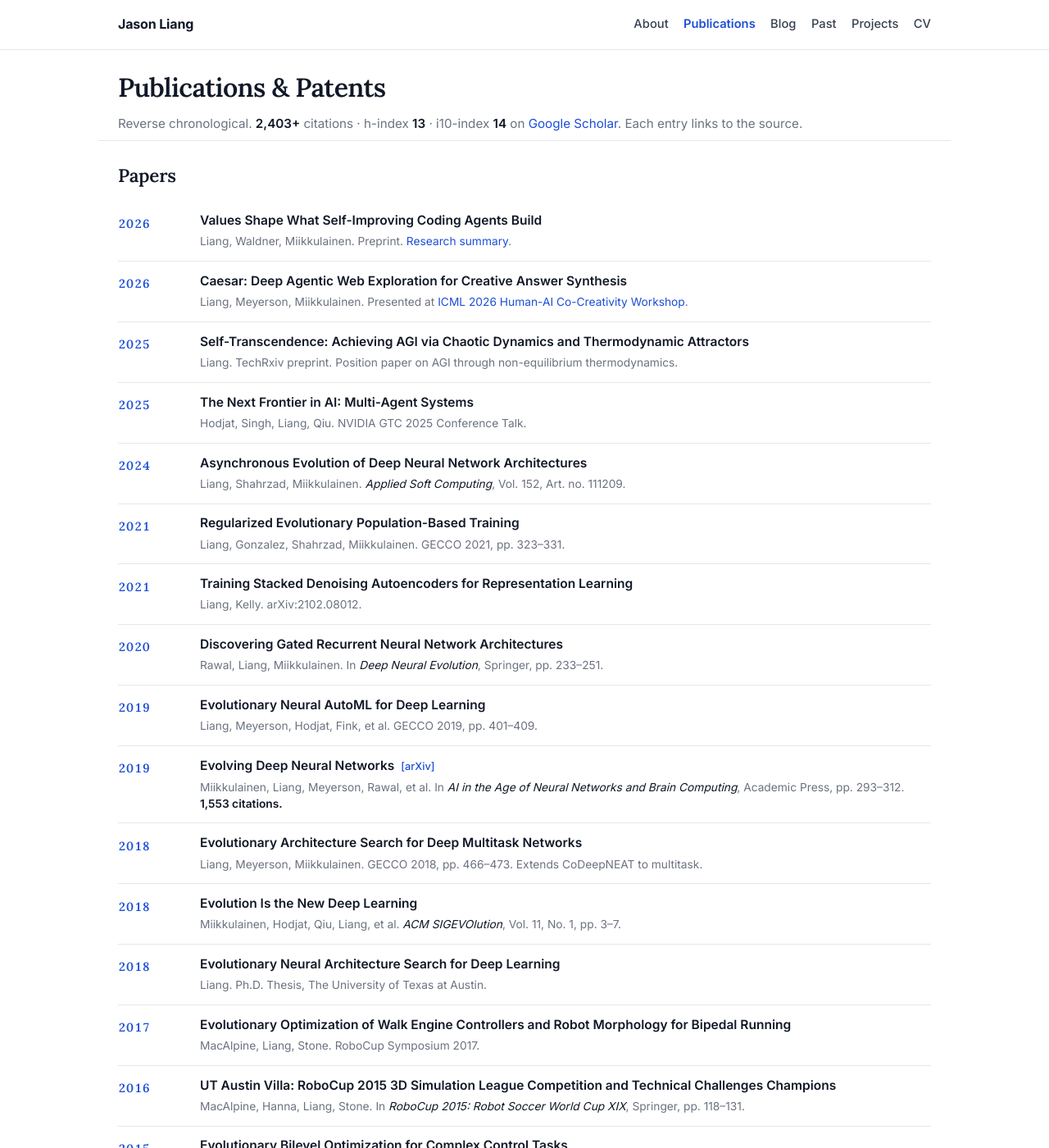
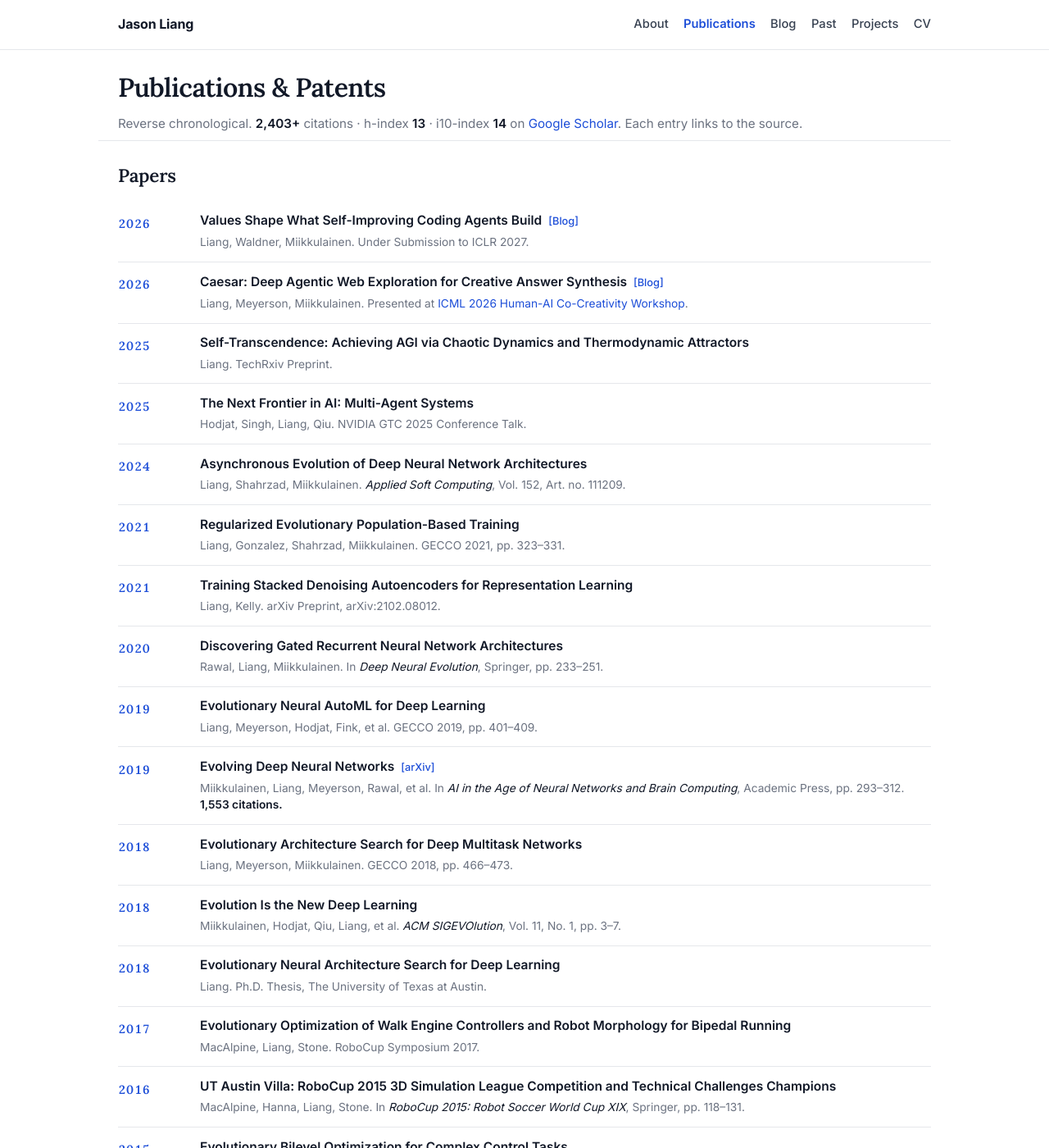
Before and after one commit to jasonzliang/jasonzliang.github.io, a Jekyll site: the page publications.html, which Jekyll copies as it is, in a window 1280 px wide and 1400 px high. Shown: the whole window at 82% size. Built offline with Jekyll 4.4.1, drawn with Linux system fonts in a browser that asks for light colours; some of the changed text lies outside the part shown.

Commit message:
Standardize publication links and subtext across pages and remove local papers PDF
Co-Authored-By: Claude Code <noreply@anthropic.com>

```diff
--- a/experience.html
+++ b/experience.html
@@ -110,7 +110,7 @@
         <p><strong>Lead Researcher driving the roadmap for the lab's automated AI research effort.</strong></p>
         <p><em>Autonomous Self-Improvement Systems</em></p>
         <ul>
-          <li>Built a <strong>values-based self-improvement framework</strong> in which an agent edits its own solver and its own values document across long iterative runs, organised around three questions: what founding values are seeded, which anti-reward-hacking invariants the agent cannot overwrite, and how much of its own instructions it may rewrite. Written up across an <a href="/blog/">research blog</a>, figures and generating scripts included.</li>
+          <li>Built a <strong>values-based self-improvement framework</strong> in which an agent edits its own solver and its own values document across long iterative runs, organised around three questions: what founding values are seeded, which anti-reward-hacking invariants the agent cannot overwrite, and how much of its own instructions it may rewrite. Written up across a <a href="/blog/">research blog</a>, figures and generating scripts included.</li>
           <li>On variable-radius circle packing the agent wrote its own solver, matching the best known value at N=26 for under $20 of compute to first tie with no web assistance. At N=27 the same solver beat a record standing since 2011 and is now the listed best known result, <a href="https://www.packomania.com/csqv/csqv.html" target="_blank" rel="noopener">credited on Packomania</a>. A later run produced a solver that beats 21 more of the published records, at sizes from 50 to 87 circles, each re-verified from its coordinates against the live table.</li>
           <li>On a real AtCoder heuristic contest, a run's solver outscored the top human leaderboard entry over the 150 official private seeds, confirmed on the official judge after the contest.</li>
         </ul>
--- a/index.html
+++ b/index.html
@@ -223,7 +223,7 @@
       <article class="featured-pub">
         <span class="conf-tag">GECCO · 2018</span>
         <h3><a href="https://dl.acm.org/doi/10.1145/3205455.3205489" target="_blank" rel="noopener">Evolutionary Architecture Search for Deep Multitask Networks</a></h3>
-        <p class="featured-meta">Jason Liang, Elliot Meyerson, Risto Miikkulainen. Extends CoDeepNEAT to multitask.</p>
+        <p class="featured-meta">Jason Liang, Elliot Meyerson, Risto Miikkulainen.</p>
       </article>
     </div>
     <p class="see-more"><a href="publications.html">See all publications &rarr;</a></p>
--- a/projects.html
+++ b/projects.html
@@ -129,14 +131,14 @@
         <span class="project-tag">Distributed</span>
       </article>
       <article class="project-card">
-        <h3><a href="https://nn.cs.utexas.edu/?liang:gecco15" target="_blank" rel="noopener">MEA: Evolutionary Bilevel Optimization</a></h3>
+        <h3><a href="https://dl.acm.org/doi/10.1145/2739480.2754732" target="_blank" rel="noopener">MEA: Evolutionary Bilevel Optimization</a></h3>
         <p>Meta-evolutionary bilevel algorithm for complex control problems, applied to challenging tasks including helicopter hovering and sparse-reward RL, optimizing topology and weights simultaneously where gradient-based RL struggles to converge.</p>
         <span class="project-tag">Evolution</span>
         <span class="project-tag">RL</span>
         <span class="project-tag">Control</span>
       </article>
       <article class="project-card">
-        <h3><a href="https://arxiv.org/abs/2002.04225" target="_blank" rel="noopener">EPBT: Population-Based Training</a></h3>
+        <h3><a href="https://dl.acm.org/doi/10.1145/3449639.3459292" target="_blank" rel="noopener">EPBT: Population-Based Training</a></h3>
         <p>Evolves neural-network hyperparameters and loss functions during training. Backed by scalable distributed infrastructure for large-scale evolutionary optimization in parallel with gradient-based learning.</p>
         <span class="project-tag">PBT</span>
         <span class="project-tag">AutoML</span>
--- a/publications.html
+++ b/publications.html
@@ -133,7 +132,6 @@
     {
       "@type": "ScholarlyArticle",
       "headline": "Evolutionary Architecture Search for Deep Multitask Networks",
-      "alternateName": "Extends CoDeepNEAT to multitask",
       "author": [
         { "@type": "Person", "name": "Jason Liang" },
         { "@type": "Person", "name": "Elliot Meyerson" },
@@ -371,7 +369,7 @@
       ],
       "datePublished": "2022",
       "publisher": { "@type": "Organization", "name": "USPTO" },
-      "url": "https://patents.google.com/patent/US11250328B2/en",
+      "url": "https://patents.google.com/patent/US11250328B2",
       "about": ["Patent", "CoDeepNEAT", "Neural architecture search"]
     },
     {
@@ -491,18 +489,18 @@
     <ol class="pub-compact">
       <li>
         <span class="pub-year">2026</span>
-        <a href="papers/values-shape-self-improving-coding-agents.pdf" target="_blank" rel="noopener" class="pub-title">Values Shape What Self-Improving Coding Agents Build</a>
-        <span class="pub-meta">Liang, Waldner, Miikkulainen. Preprint. <a href="/blog/values-shape-agents/">Research summary</a>.</span>
+        <span class="pub-title-row"><a href="https://www.researchgate.net/publication/417252238_Values_Shape_What_Self-Improving_Coding_Agents_Build" target="_blank" rel="noopener" class="pub-title">Values Shape What Self-Improving Coding Agents Build</a> <a class="pub-arxiv" href="/blog/values-shape-agents/">[Blog]</a></span>
+        <span class="pub-meta">Liang, Waldner, Miikkulainen. Under Submission to ICLR 2027.</span>
       </li>
       <li>
         <span class="pub-year">2026</span>
-        <a href="https://arxiv.org/abs/2604.20855" target="_blank" rel="noopener" class="pub-title">Caesar: Deep Agentic Web Exploration for Creative Answer Synthesis</a>
+        <span class="pub-title-row"><a href="https://arxiv.org/abs/2604.20855" target="_blank" rel="noopener" class="pub-title">Caesar: Deep Agentic Web Exploration for Creative Answer Synthesis</a> <a class="pub-arxiv" href="https://www.cognizant.com/us/en/ai-lab/blog/caesar-open-source-ai-research-agent" target="_blank" rel="noopener">[Blog]</a></span>
         <span class="pub-meta">Liang, Meyerson, Miikkulainen. Presented at <a href="https://icml.cc/virtual/2026/workshop/54083" target="_blank" rel="noopener">ICML 2026 Human-AI Co-Creativity Workshop</a>.</span>
       </li>
       <li>
         <span class="pub-year">2025</span>
         <a href="https://www.techrxiv.org/users/994942/articles/1356211-self-transcendence-achieving-agi-via-chaotic-dynamics-and-thermodynamic-attractors" target="_blank" rel="noopener" class="pub-title">Self-Transcendence: Achieving AGI via Chaotic Dynamics and Thermodynamic Attractors</a>
-        <span class="pub-meta">Liang. TechRxiv preprint. Position paper on AGI through non-equilibrium thermodynamics.</span>
+        <span class="pub-meta">Liang. TechRxiv Preprint.</span>
       </li>
       <li>
         <span class="pub-year">2025</span>
@@ -522,7 +520,7 @@
       <li>
         <span class="pub-year">2021</span>
         <a href="https://arxiv.org/abs/2102.08012" target="_blank" rel="noopener" class="pub-title">Training Stacked Denoising Autoencoders for Representation Learning</a>
-        <span class="pub-meta">Liang, Kelly. arXiv:2102.08012.</span>
+        <span class="pub-meta">Liang, Kelly. arXiv Preprint, arXiv:2102.08012.</span>
       </li>
       <li>
         <span class="pub-year">2020</span>
@@ -537,12 +535,12 @@
       <li>
         <span class="pub-year">2019</span>
         <span class="pub-title-row"><a href="https://www.sciencedirect.com/science/article/pii/B9780128154809000153" target="_blank" rel="noopener" class="pub-title">Evolving Deep Neural Networks</a> <a class="pub-arxiv" href="https://arxiv.org/abs/1703.00548" target="_blank" rel="noopener">[arXiv]</a></span>
-        <span class="pub-meta">Miikkulainen, Liang, Meyerson, Rawal, et al. In <em>AI in the Age of Neural Networks and Brain Computing</em>, Academic Press, pp. 293–312.<br><strong>1,553 citations.</strong></span>
+        <span class="pub-meta">Miikkulainen, Liang, Meyerson, Rawal, et al. In <em>AI in the Age of Neural Networks and Brain Computing</em>, Academic Press, pp. 293–312. <strong>1,553 citations.</strong></span>
       </li>
       <li>
         <span class="pub-year">2018</span>
         <a href="https://dl.acm.org/doi/10.1145/3205455.3205489" target="_blank" rel="noopener" class="pub-title">Evolutionary Architecture Search for Deep Multitask Networks</a>
-        <span class="pub-meta">Liang, Meyerson, Miikkulainen. GECCO 2018, pp. 466–473. Extends CoDeepNEAT to multitask.</span>
+        <span class="pub-meta">Liang, Meyerson, Miikkulainen. GECCO 2018, pp. 466–473.</span>
       </li>
       <li>
         <span class="pub-year">2018</span>
@@ -577,7 +575,7 @@
       <li>
         <span class="pub-year">2015</span>
         <a href="https://www.cs.utexas.edu/~AustinVilla/sim/3dsimulation/AustinVilla3DSimulationFiles/2015/files/UTAustinVillaFreeChallenge.pdf" target="_blank" rel="noopener" class="pub-title">UT Austin Villa: A Machine Learning Approach for Kicking and Passing</a>
-        <span class="pub-meta">MacAlpine, Hanna, Liang, Stone. RoboCup 2015.</span>
+        <span class="pub-meta">MacAlpine, Hanna, Liang, Stone. RoboCup Symposium 2015.</span>
       </li>
       <li>
         <span class="pub-year">2015</span>
@@ -612,7 +610,7 @@
       </li>
       <li>
         <span class="pub-year">2022</span>
-        <a href="https://patents.google.com/patent/US11250328B2/en" target="_blank" rel="noopener" class="pub-title">US 11,250,328 B2: Cooperative Evolution of Deep Neural Network Structures</a>
+        <a href="https://patents.google.com/patent/US11250328B2" target="_blank" rel="noopener" class="pub-title">US 11,250,328 B2: Cooperative Evolution of Deep Neural Network Structures</a>
         <span class="pub-meta">Liang, Miikkulainen.</span>
       </li>
       <li>
```
Also changed, not shown: other parts of projects.html (+2 -0 lines), other parts of publications.html (+2 -3 lines), _posts/2026-09-26-values-shape-agents.md (+6 -6 lines), 1 other file.
